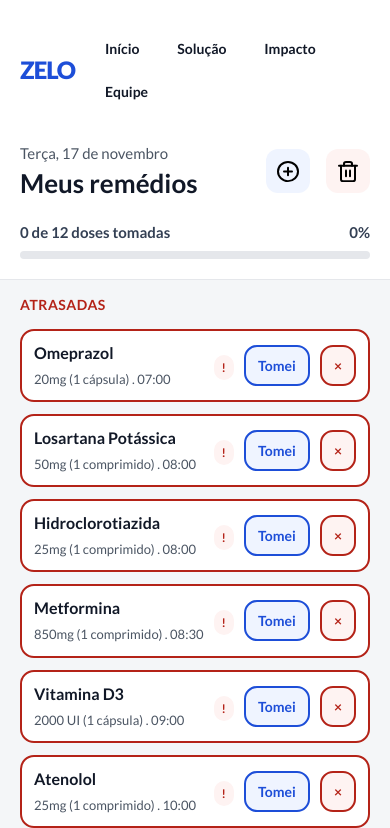
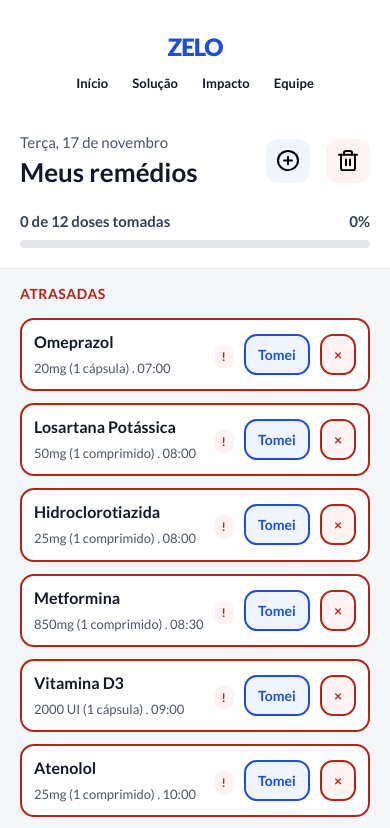
Before and after one commit to LiedsonF/Zelo, a plain HTML site: page solucao.html in a window 390 px wide. Shown: the top 828 px of the page. Drawn offline with Linux system fonts and the light colour scheme.

Commit message:
deixa a navbar da solução responsiva

```diff
--- a/css/style.css
+++ b/css/style.css
@@ -830,3 +830,28 @@ main {
         grid-template-columns: 1fr 1.5fr;
     }
 }
+
+@media (max-width: 768px) {
+    html {
+        scroll-padding-top: 115px;
+    }
+
+    .container-header .container-site {
+        flex-direction: column;
+        justify-content: center;
+        gap: 0.5rem;
+        padding-top: 0.75rem;
+        padding-bottom: 0.75rem;
+    }
+
+    .site-nav {
+        width: 100%;
+        justify-content: center;
+        gap: 0.25rem;
+    }
+
+    .site-nav a {
+        font-size: 13px;
+        padding: 6px 10px;
+    }
+}
```
